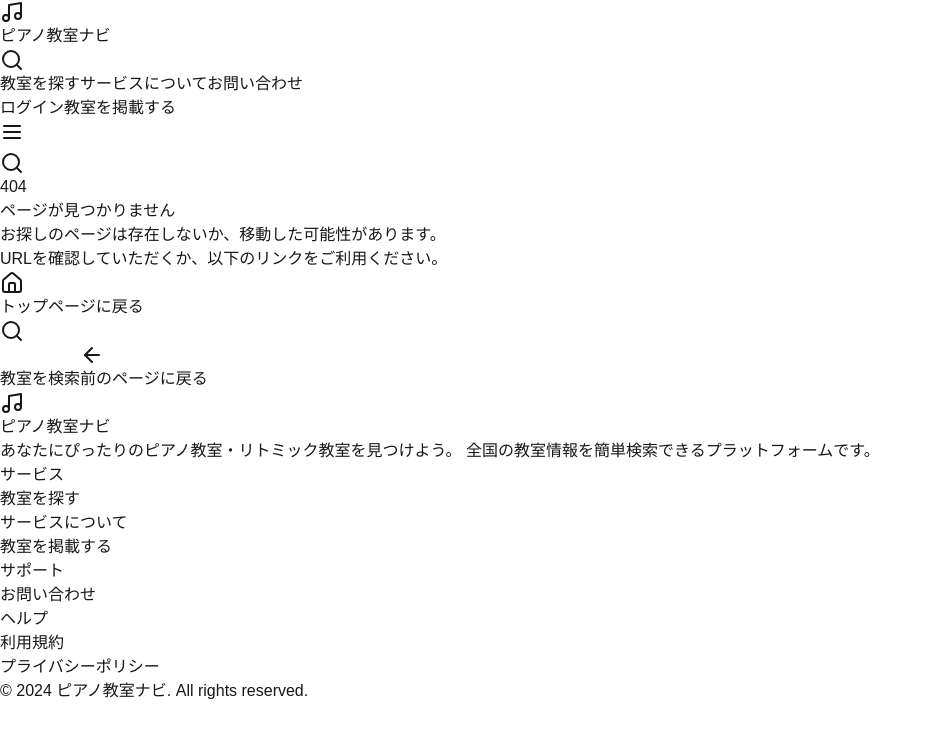
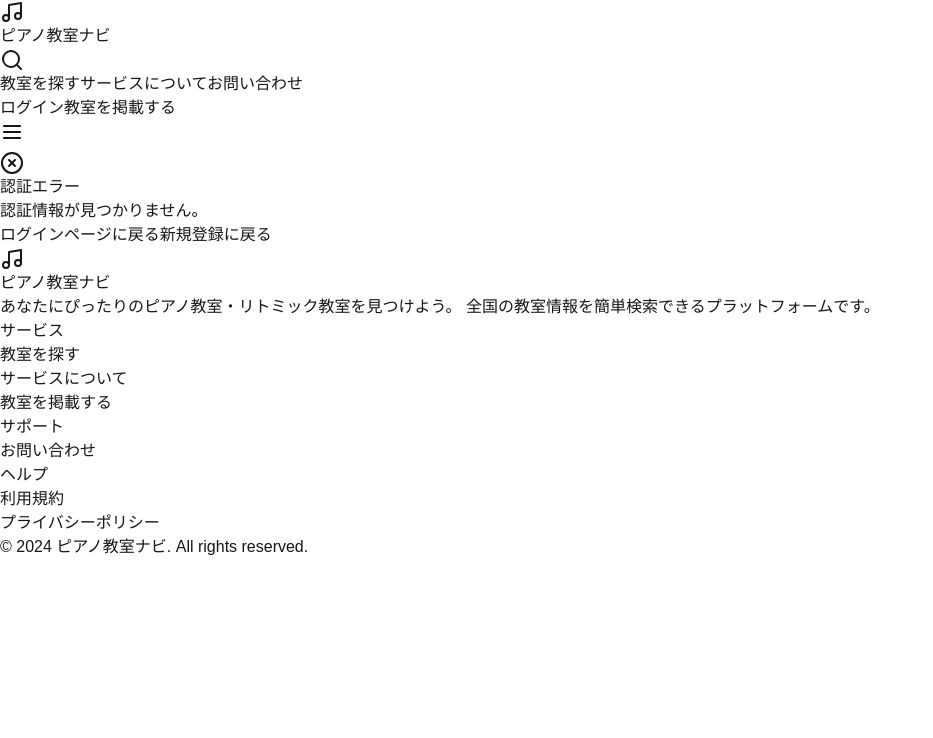
Before and after one commit to StudioAP/2025-05-23Cursor, a Next.js app: page /auth/callback in a window 1280 px wide. Before the commit this address had no page. Shown: the top 738 px of the page, without its empty margins (0-933 px from the left). Built offline with nearby package versions, Linux system fonts and the light colour scheme; no server answers.

Commit message:
🔒 重要修正: メール確認必須の認証フロー実装 - 新規登録時のemailRedirectToオプション追加 - メール確認ページの認証チェックロジック強化 - /auth/callbackページ作成 - セキュリティ向上: メール確認前の自動ログイン防止

```diff
--- /dev/null
+++ b/src/app/auth/callback/page.tsx
@@ -0,0 +1,116 @@
+'use client'
+
+import { useEffect, useState } from 'react'
+import { useRouter } from 'next/navigation'
+import { supabase } from '@/lib/supabase-browser'
+import { Loader2, CheckCircle, XCircle } from 'lucide-react'
+
+export default function AuthCallbackPage() {
+  const [status, setStatus] = useState<'loading' | 'success' | 'error'>('loading')
+  const [message, setMessage] = useState('')
+  const router = useRouter()
+
+  useEffect(() => {
+    const handleAuthCallback = async () => {
+      try {
+        // URLハッシュから認証パラメータを取得
+        const { data, error } = await supabase.auth.getSession()
+
+        if (error) {
+          setStatus('error')
+          setMessage('認証の処理中にエラーが発生しました。')
+          console.error('Auth callback error:', error)
+          return
+        }
+
+        if (data.session?.user) {
+          // メール確認が完了した場合
+          if (data.session.user.email_confirmed_at) {
+            setStatus('success')
+            setMessage('メール確認が完了しました。ダッシュボードにリダイレクトしています...')
+
+            // 3秒後にダッシュボードにリダイレクト
+            setTimeout(() => {
+              router.push('/dashboard')
+            }, 3000)
+          } else {
+            setStatus('error')
+            setMessage('メール確認が完了していません。')
+          }
+        } else {
+          setStatus('error')
+          setMessage('認証情報が見つかりません。')
+        }
+      } catch (err) {
+        setStatus('error')
+        setMessage('予期しないエラーが発生しました。')
+        console.error('Unexpected error:', err)
+      }
+    }
+
+    handleAuthCallback()
+  }, [router])
+
+  return (
+    <div className="min-h-screen bg-gray-50 flex items-center justify-center py-12 px-4 sm:px-6 lg:px-8">
+      <div className="max-w-md w-full">
+        <div className="bg-white rounded-lg shadow-lg p-8 text-center">
+          {status === 'loading' && (
+            <>
+              <Loader2 className="w-12 h-12 text-orange-500 animate-spin mx-auto mb-4" />
+              <h2 className="text-xl font-semibold text-gray-900 mb-2">
+                認証処理中...
+              </h2>
+              <p className="text-gray-600">
+                メール確認を処理しています。しばらくお待ちください。
+              </p>
+            </>
+          )}
+
+          {status === 'success' && (
+            <>
+              <CheckCircle className="w-12 h-12 text-green-500 mx-auto mb-4" />
+              <h2 className="text-xl font-semibold text-gray-900 mb-2">
+                認証完了！
+              </h2>
+              <p className="text-gray-600 mb-4">
+                {message}
+              </p>
+              <div className="bg-green-50 border border-green-200 rounded-md p-3">
+                <p className="text-sm text-green-700">
+                  自動的にダッシュボードに移動します...
+                </p>
+              </div>
+            </>
+          )}
+
+          {status === 'error' && (
+            <>
+              <XCircle className="w-12 h-12 text-red-500 mx-auto mb-4" />
+              <h2 className="text-xl font-semibold text-gray-900 mb-2">
+                認証エラー
+              </h2>
+              <p className="text-gray-600 mb-4">
+                {message}
+              </p>
+              <div className="space-y-3">
+                <button
+                  onClick={() => router.push('/auth/login')}
+                  className="w-full bg-orange-500 text-white py-2 px-4 rounded-md hover:bg-orange-600 transition-colors"
+                >
+                  ログインページに戻る
+                </button>
+                <button
+                  onClick={() => router.push('/auth/register')}
+                  className="w-full bg-gray-500 text-white py-2 px-4 rounded-md hover:bg-gray-600 transition-colors"
+                >
+                  新規登録に戻る
+                </button>
+              </div>
+            </>
+          )}
+        </div>
+      </div>
+    </div>
+  )
+}
--- a/src/app/auth/email-confirmation/page.tsx
+++ b/src/app/auth/email-confirmation/page.tsx
@@ -23,8 +23,10 @@ export default function EmailConfirmationPage() {
     const checkAuthStatus = async () => {
       setCheckingAuth(true)
       const { data } = await supabase.auth.getSession()
-      if (data.session?.user?.email_confirmed_at) {
-        // メール認証完了 → ダッシュボードにリダイレクト
+
+      // セッションがあり、かつメール確認が完了している場合のみダッシュボードにリダイレクト
+      if (data.session?.user?.email_confirmed_at && data.session?.user?.email === email) {
+        console.log('メール確認が完了しました。ダッシュボードにリダイレクトします。')
         window.location.href = '/dashboard'
       }
       setCheckingAuth(false)
--- a/src/app/auth/register/page.tsx
+++ b/src/app/auth/register/page.tsx
@@ -45,7 +45,8 @@ export default function RegisterPage() {
           data: {
             full_name: fullName,
             user_type: userType,
-          }
+          },
+          emailRedirectTo: `${window.location.origin}/auth/callback`
         }
       })
 
```
